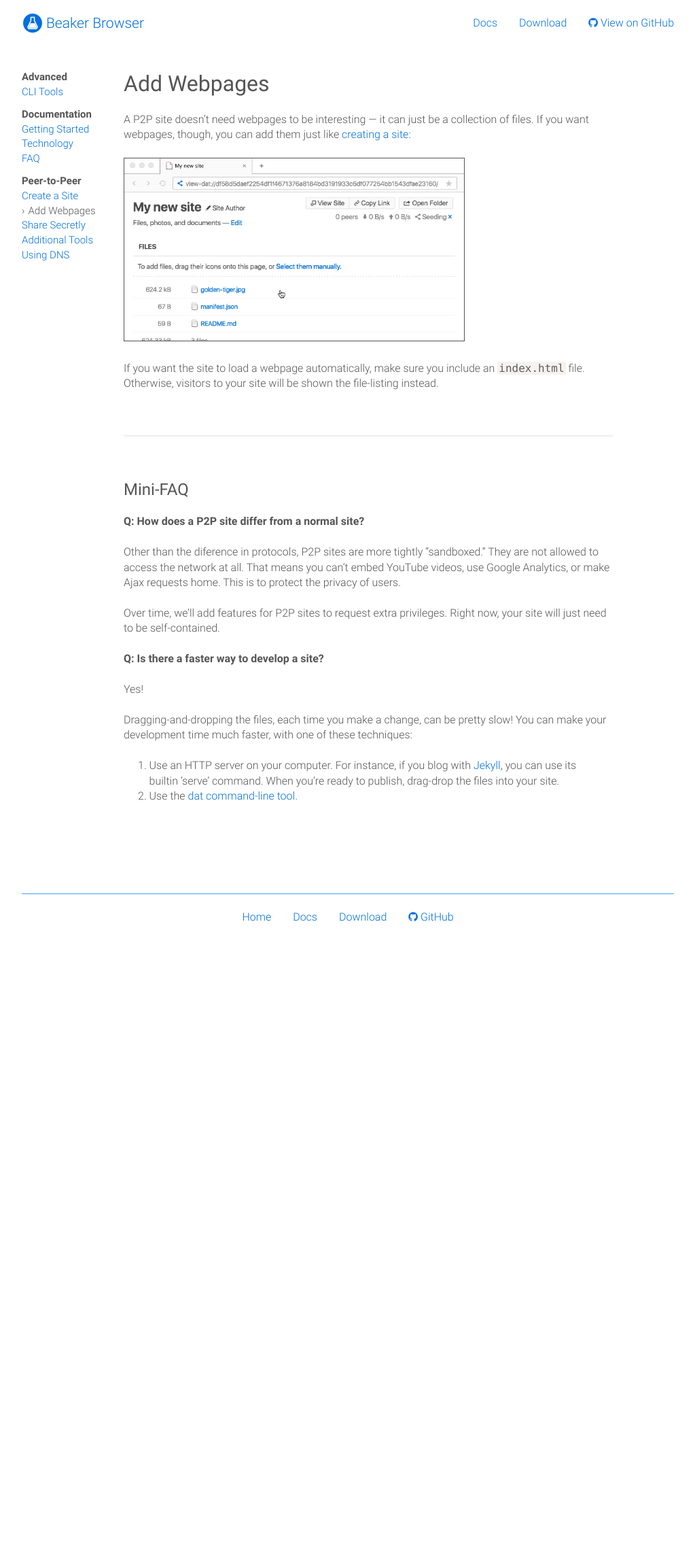
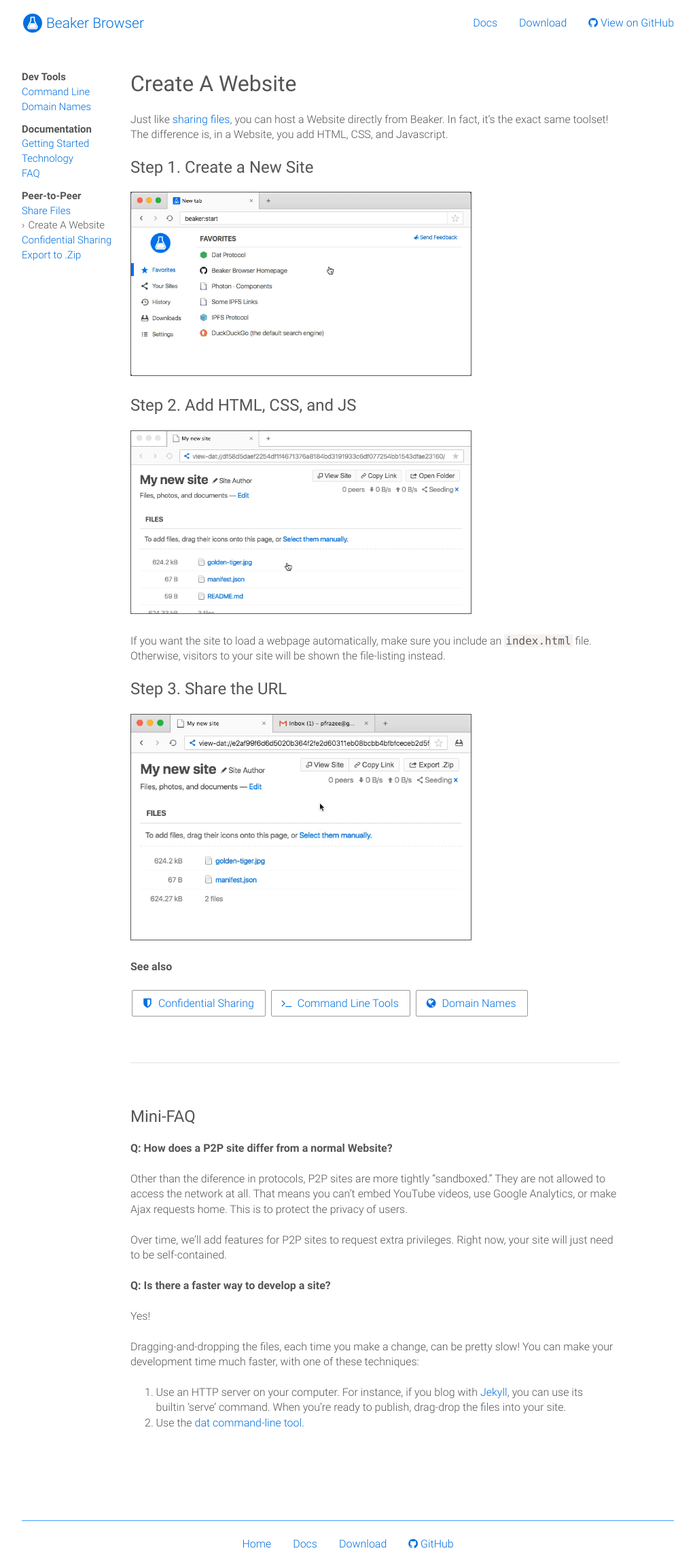
Before and after one commit to beakerbrowser/beakerbrowser.com, a Jekyll site: the page built from _docs/p2p/create-a-website.md, in a window 1280 px wide. Shown: the whole page at 68% size, without its empty margins (128-1151 px from the left). Built offline with Jekyll 4.4.1, drawn with Linux system fonts in a browser that asks for light colours; before the commit the page ends 1365 px from its top, so only the background shows below that.

Commit message:
make the documentation more guide-like

```diff
--- a/_docs/advanced/cli-tools.md
+++ b/_docs/devtools/cli.md
@@ -1,6 +1,6 @@
 ---
-title:    CLI Tools
-category: Advanced
+title:    Command Line
+category: Dev Tools
 order:    1
 ---
 
--- a/_docs/index.md
+++ b/_docs/index.md
@@ -4,13 +4,19 @@
 category: Documentation
 ---
 
-Beaker browses with ["Hyperdrive,"](/docs/technology.html) a peer-to-peer protocol that combines concepts from [Git](https://en.wikipedia.org/wiki/Git_(software)) and [BitTorrent](https://en.wikipedia.org/wiki/BitTorrent) to let users share websites without servers.
-Understanding how Hyperdrive works will help you get the most out of it, so we've created a quick guide to get you started:
+Understanding how Beaker works will help you get the most out of it, so we've created a quick guide to get you started:
 
-<ul class="spaced">
- <li><a href="/docs/p2p/create-a-site.html">Create a Site</a>. You can host files directly from your browser, using a convenient drag &amp; drop interface. Power users can also take advantage of the <a href="/docs/advanced/cli-tools.html">command-line tools</a>.
- <li><a href="/docs/p2p/add-webpages.html">Add Webpages</a>. Like any good Website, you can add HTML/JS/CSS to create customized experiences.
- <li><a href="/docs/p2p/share-secretly.html">Share Secretly</a>. Hyperdrive uses encryption to keep each site secret. This makes it great for personal sharing, but you should also understand that the <a href="/docs/faq.html#is-the-network-anonymous">network is not anonymous</a>.
- <li><a href="/docs/p2p/additional-tools.html">Additional Tools</a>. You can view and copy the files of any Hyperdrive site. You can also save other peoples' sites, and "seed" (that is, rehost) them.
- <li><a href="/docs/p2p/dns.html">Use DNS</a>. You can use DNS to give your Hyperdrive site a nice, human-readable name. This has the added benefit of making a Hyperdrive site reconfigurable.
-</ul>
+<a class="btn btn-block" href="/docs/p2p/share-files.html"><i class="fa fa-share-alt" aria-hidden="true"></i> Share Files</a>
+<a class="btn btn-block" href="/docs/p2p/create-a-website.html"><i class="fa fa-file-code-o" aria-hidden="true"></i> Create a Website</a>
+<a class="btn btn-block" href="/docs/p2p/confidential-sharing.html"><i class="fa fa-shield" aria-hidden="true"></i> Confidential Sharing</a>
+<a class="btn btn-block" href="/docs/p2p/export-to-zip.html"><i class="fa fa-file-archive-o" aria-hidden="true"></i> Export Site to .Zip</a>
+
+#### Developer Tools
+
+<a class="btn btn-block" href="/docs/devtools/cli.html"><i class="fa fa-terminal" aria-hidden="true"></i> Command Line Tools</a>
+<a class="btn btn-block" href="/docs/devtools/dns.html"><i class="fa fa-globe" aria-hidden="true"></i> Domain Names</a>
+
+#### Documentation
+
+<a class="btn btn-block" href="/docs/technology.html"><i class="fa fa-info-circle" aria-hidden="true"></i> About the Technology</a>
+<a class="btn btn-block" href="/docs/faq.html"><i class="fa fa-question-circle" aria-hidden="true"></i> Frequently Asked Questions</a>
--- a/_docs/p2p/add-webpages.md
+++ b/_docs/p2p/create-a-website.md
@@ -1,22 +1,39 @@
 ---
-title:    Add Webpages
+title:    Create A Website
 category: Peer-to-Peer
 order:    2
 ---
 
-A P2P site doesn't need webpages to be interesting &mdash; it can just be a collection of files.
-If you want webpages, though, you can add them just like [creating a site](./create-a-site.html):
+Just like [sharing files](./share-files.html), you can host a Website directly from Beaker.
+In fact, it's the exact same toolset!
+The difference is, in a Website, you add HTML, CSS, and Javascript.
+
+### Step 1. Create a New Site
+
+<img class="doc-gif" title="Creating a new site" src="/img/docs/create-new-site.gif">
+
+### Step 2. Add HTML, CSS, and JS
 
 <img class="doc-gif" title="Add webpages" src="/img/docs/add-webpages.gif">
 
 If you want the site to load a webpage automatically, make sure you include an `index.html` file.
 Otherwise, visitors to your site will be shown the file-listing instead.
 
+### Step 3. Share the URL
+
+<img class="doc-gif" title="Export zip" src="/img/docs/share-url.gif">
+
+#### See also
+
+<a class="btn btn-block" href="/docs/p2p/confidential-sharing.html"><i class="fa fa-shield" aria-hidden="true"></i> Confidential Sharing</a>
+<a class="btn btn-block" href="/docs/devtools/cli.html"><i class="fa fa-terminal" aria-hidden="true"></i> Command Line Tools</a>
+<a class="btn btn-block" href="/docs/devtools/dns.html"><i class="fa fa-globe" aria-hidden="true"></i> Domain Names</a>
+
 ---
 
 ### Mini-FAQ
 
-**Q: How does a P2P site differ from a normal site?**
+**Q: How does a P2P site differ from a normal Website?**
 
 Other than the diference in protocols, P2P sites are more tightly "sandboxed."
 They are not allowed to access the network at all.
@@ -34,4 +51,4 @@
 You can make your development time much faster, with one of these techniques:
 
  1. Use an HTTP server on your computer. For instance, if you blog with [Jekyll](https://jekyllrb.com/), you can use its builtin 'serve' command. When you're ready to publish, drag-drop the files into your site.
- 2. Use the [dat command-line tool](/docs/advanced/cli-tools.html).
+ 2. Use the [dat command-line tool](/docs/devtools/cli.html).
--- a/css/main.scss
+++ b/css/main.scss
@@ -60,8 +60,28 @@
   &.btn-secondary {
     background: #fff;
   }
+
+  &.btn-block {
+    display: inline-block;
+    margin: 3px 2px;
+    padding: 8px 16px 6px 12px;
+    border-color: #999;
+
+    .fa {
+      width: 20px;
+      text-align: center;
+      padding-right: 2px;
+    }
+  }
 }
 
+@media(max-width: 740px) {
+  .btn.btn-block {
+    margin: 16px;
+    width: auto;
+    display: block;
+  }
+}
 
 .hero-btns {
   margin: 30px 0;
@@ -125,7 +145,7 @@
   min-height: 340px;
 
   .doc-nav {
-    flex: 0 0 150px;
+    flex: 0 0 160px;
     font-size: 15px;
 
     .doc-nav-section {
```
Also changed, not shown: _docs/devtools/dns.md (renamed from _docs/p2p/dns.md, +11 -3 lines), _docs/p2p/additional-tools.md (deleted, +0 -36 lines), _docs/p2p/confidential-sharing.md (added, +51 -0 lines), _docs/p2p/create-a-site.md (deleted, +0 -48 lines), _docs/p2p/export-to-zip.md (added, +16 -0 lines), _docs/p2p/share-files.md (added, +26 -0 lines), _docs/p2p/share-secretly.md (deleted, +0 -33 lines), _docs/technology.md (+4 -4 lines), img/docs/share-url.gif (added).
